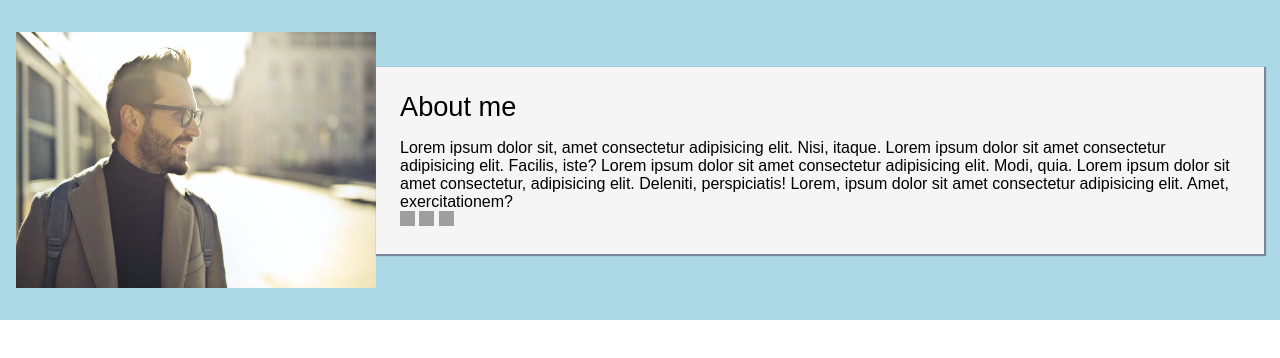
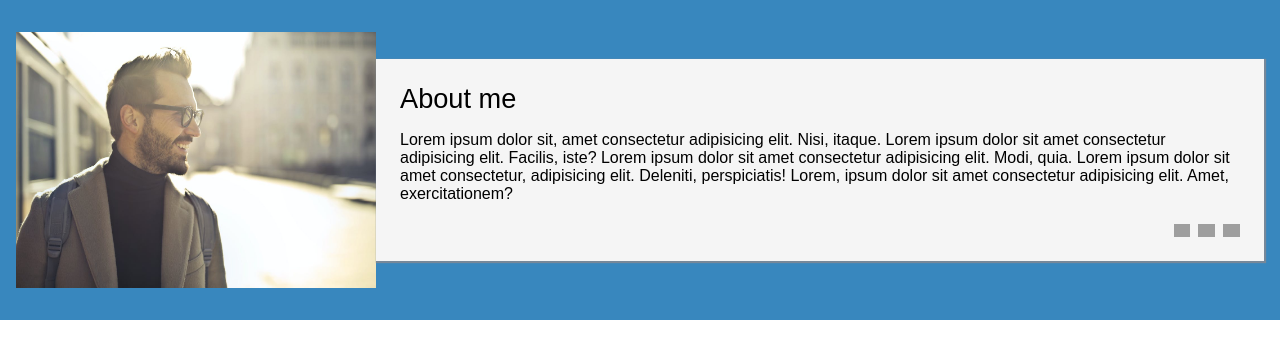
Before and after one commit to Adithya-why/HomepageResponsive, a plain HTML site: page index.html in a window 1280 px wide. Drawn offline with Linux system fonts and the light colour scheme; grey boxes are pictures that could not be loaded.

Commit message:
basic header complete

```diff
--- a/style.css
+++ b/style.css
@@ -10,7 +10,7 @@
 }
 
 .header{
-    background-color: lightblue;
+    background-color: #3887BE;
     height: 40%;
 
     display: flex;
@@ -53,6 +53,15 @@
 
 
 .icons>img{
-    width: 15px;
-    height: 15px;
+    width: 2%;
+    height: 2%;
 }
+
+.icons{
+    display: flex;
+    align-items: center;
+    justify-content: flex-end;
+    gap: 0.5rem;
+
+    margin-top: 1.3rem;
+}
```
